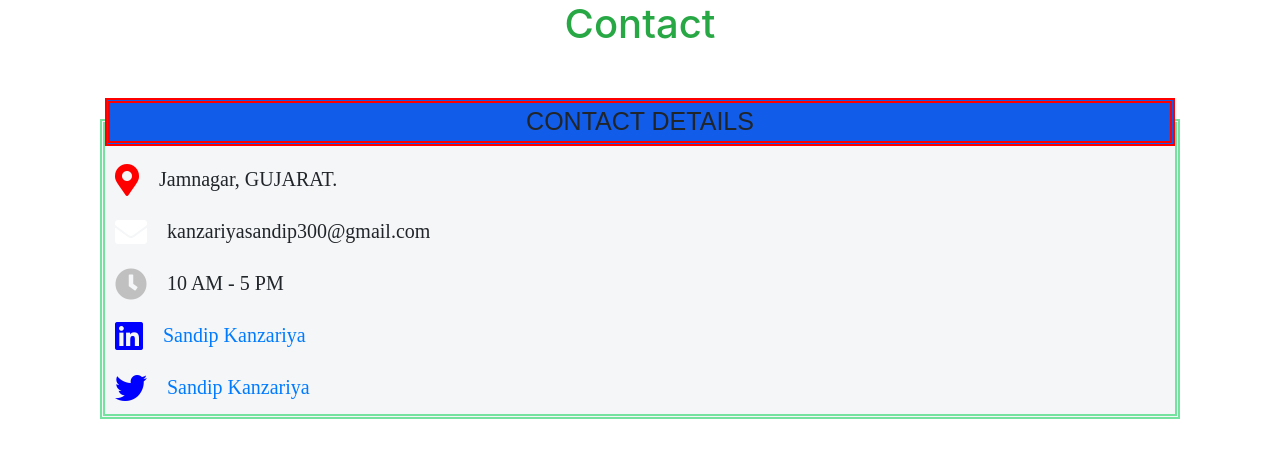
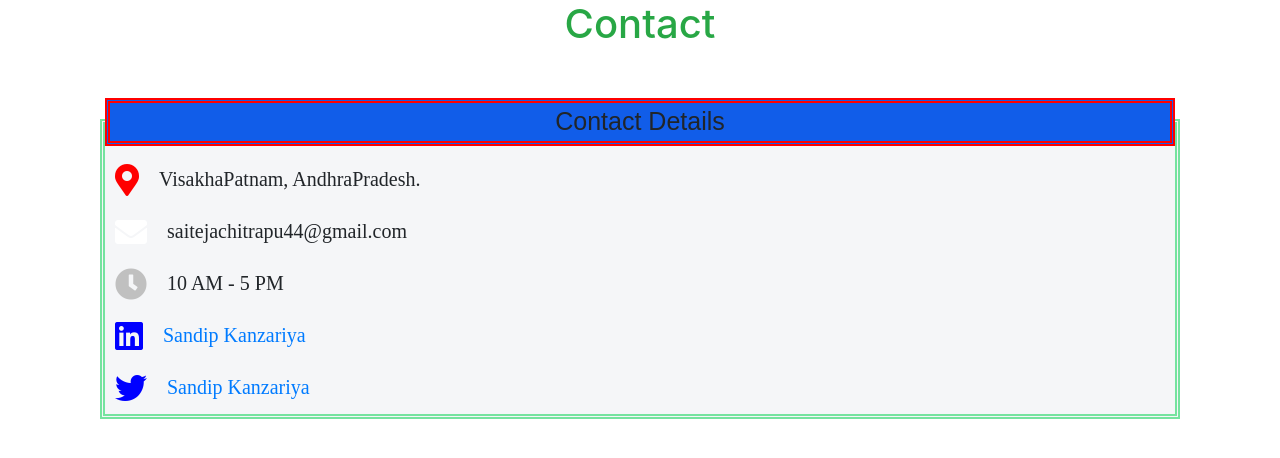
Before and after one commit to ChitrapuSaiTeja/HotelManagement-Django, a Django app: page /contact in a window 1280 px wide. Shown: the part 70-528 px from the top of the page. Run offline with Django 3.2, Linux system fonts and the light colour scheme; some libraries are stand-ins or nearby versions; some web fonts are replaced.

Commit message:
Update contact.html

```diff
--- a/templates/contact.html
+++ b/templates/contact.html
@@ -6,21 +6,21 @@
 
 <div class="d2" >
     <fieldset class="f1">
-        <legend class="font-effect-neon text-center">CONTACT DETAILS</legend>
+        <legend class="font-effect-neon text-center">Contact Details</legend>
         <div id="id1"><i id="id2" class="fas fa-map-marker-alt fa-2x" style="color: red;"></i>
-            <div class="com_div"> Jamnagar, GUJARAT.</div>
+            <div class="com_div"> VisakhaPatnam, AndhraPradesh.</div>
         </div>
         <div id="id1"><i id="id2" class="fas fa-envelope fa-2x" style="color: white;"></i>
-            <div class="com_div"> kanzariyasandip300@gmail.com</div>
+            <div class="com_div"> saitejachitrapu44@gmail.com</div>
         </div>
         <div id="id1"><i id="id2" class="fas fa-clock fa-2x" style="color: silver;"></i>
             <div class="com_div"> 10 AM - 5 PM</div>
         </div>
         <div id="id1"><i id="id2" class="fab fa-linkedin fa-2x" style="color: blue;"></i>
-            <a href="https://www.linkedin.com/in/sandip-kanzariya-8416b523a/" target="_blank" class="com_div">Sandip Kanzariya</a>
+            <a href="https://www.linkedin.com" target="_blank" class="com_div">Sandip Kanzariya</a>
         </div>
         <div id="id1"><i id="id2" class="fab fa-twitter fa-2x" style="color: blue;"></i>
-            <a href="https://twitter.com/SANDIP_K_A" target="_blank" class="com_div">Sandip Kanzariya</a>
+            <a href="https://twitter.com" target="_blank" class="com_div">Sandip Kanzariya</a>
         </div>
     </fieldset>
 </div>
```
